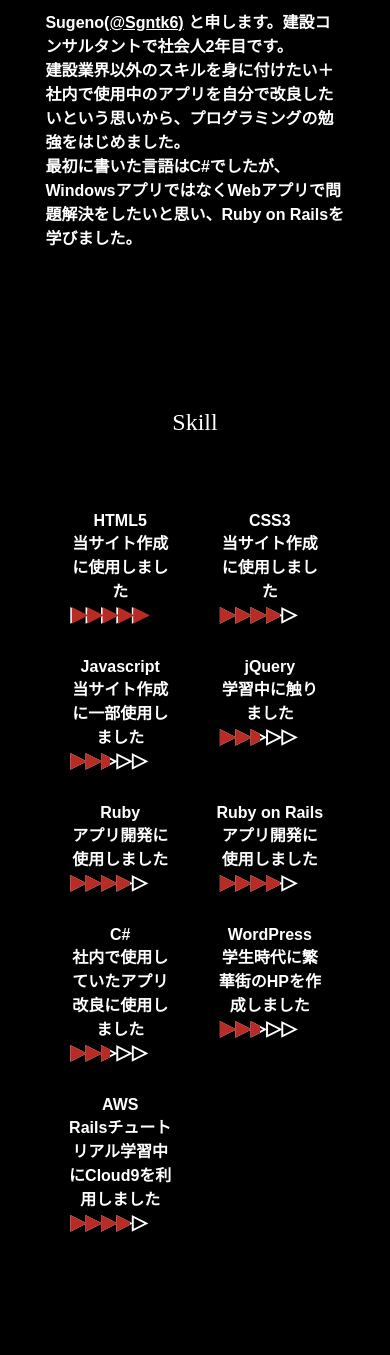
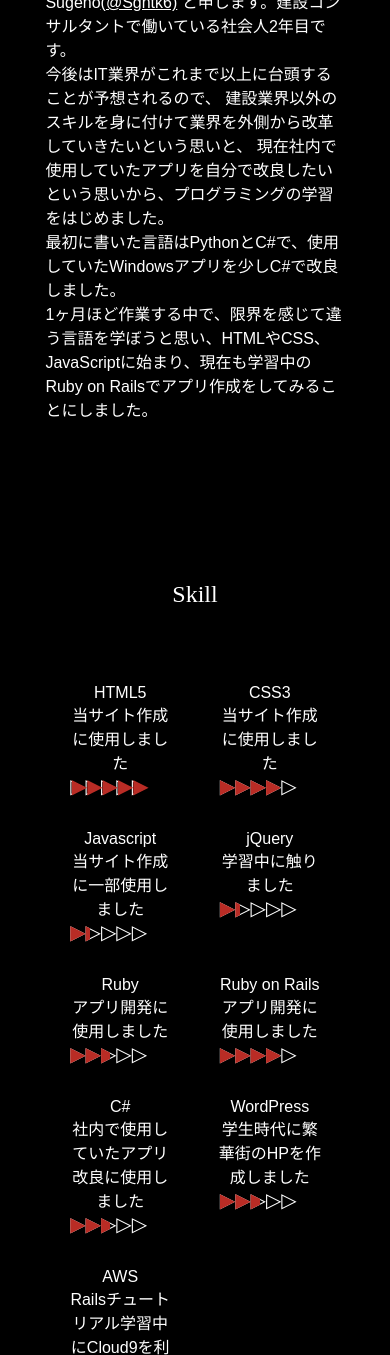
Before and after one commit to Sugeno-tk/sgnportfolio-sample, a PHP site: page / in a window 390 px wide; the page is wider, and only the part inside the window is pictured. Shown: the part 524-1879 px from the top of that part. Run offline with PHP 8.4, Linux system fonts and the light colour scheme; some libraries are stand-ins or nearby versions.

Commit message:
Add two works

```diff
--- a/index.html
+++ b/index.html
@@ -57,14 +57,17 @@
         </div>
         <div class="profile-wrapper">
           <div class="icon-img">
-            <img src="https://www.homepage-tukurikata.com/image/lion.jpg" alt="">
+            <img src="img/prof-dog.jpg" alt="">
           </div>
           <div class="profile-content">
             <p class="text">Sugeno<a href="https://twitter.com/SgnTk6">(@Sgntk6)</a>
-              と申します。建設コンサルタントで社会人2年目です。
-              <br>建設業界以外のスキルを身に付けたい＋社内で使用中のアプリを自分で改良したいという思いから、プログラミングの勉強をはじめました。
-              <br>最初に書いた言語はC#でしたが、WindowsアプリではなくWebアプリで問題解決をしたいと思い、Ruby
-              on Railsを学びました。
+              と申します。建設コンサルタントで働いている社会人2年目です。
+              <br>今後はIT業界がこれまで以上に台頭することが予想されるので、
+              建設業界以外のスキルを身に付けて業界を外側から改革していきたいという思いと、
+              現在社内で使用していたアプリを自分で改良したいという思いから、プログラミングの学習をはじめました。
+              <br>最初に書いた言語はPythonとC#で、使用していたWindowsアプリを少しC#で改良しました。
+              <br>1ヶ月ほど作業する中で、限界を感じて違う言語を学ぼうと思い、HTMLやCSS、JavaScriptに始まり、現在も学習中のRuby
+              on Railsでアプリ作成をしてみることにしました。
             </p>
           </div>
         </div>
@@ -98,7 +101,7 @@
             <ul>
               <li class="skill-card-title">Javascript</li>
               <li class="skill-text">当サイト作成に一部使用しました</li>
-              <li class="skill-level level2">
+              <li class="skill-level level1">
               </li>
             </ul>
           </div>
@@ -106,7 +109,7 @@
             <ul>
               <li class="skill-card-title">jQuery</li>
               <li class="skill-text">学習中に触りました</li>
-              <li class="skill-level level2">
+              <li class="skill-level level1">
               </li>
             </ul>
           </div>
@@ -114,7 +117,7 @@
             <ul>
               <li class="skill-card-title">Ruby</li>
               <li class="skill-text">アプリ開発に使用しました</li>
-              <li class="skill-level level3">
+              <li class="skill-level level2">
               </li>
             </ul>
           </div>
@@ -162,23 +165,38 @@
         </div>
         <div class="card-wrapper">
           <figure class="card">
-            <a class="portfolio-item" href="#">
-              <img class="portfolio-img" src="https://www.homepage-tukurikata.com/image/lion.jpg" alt="">
+            <a class="portfolio-item" href="https://boiling-ocean-14744.herokuapp.com/tasks">
+              <img class="portfolio-img" src="img/sgntodo.png" alt="">
             </a>
-            <figcaption class="card-caption">ライオンさん</figcaption>
+            <figcaption class="card-caption">簡単なto doアプリ</figcaption>
+            <p>シンプルな機構の投稿アプリです。
+              <br>製作期間：3日
+            </p>
+          </figure>
+          <figure class="card">
+            <a class="portfolio-item" href="https://sgnreview-app.herokuapp.com/">
+              <img class="portfolio-img" src="img/sgnreview.png" alt="">
+            </a>
+            <figcaption class="card-caption">投稿サイト</figcaption>
+            <p><a href="https://railstutorial.jp/" class="rails-tutorial">Railsチュートリアル</a>の成果物に、検索機能といいね機能をつけてみました。
+              <br>いいね機能はまだ調整中です。
+              <br>製作期間：1週間
+            </p>
           </figure>
           <figure class="card">
             <a class="portfolio-item" href="#">
-              <img class="portfolio-img" src="https://www.homepage-tukurikata.com/image/lion.jpg" alt="">
+              <img class="portfolio-img" src="img/English.png" alt="">
             </a>
-            <figcaption class="card-caption">ライオンさん</figcaption>
+            <figcaption class="card-caption">準備中</figcaption>
           </figure>
-          <figure class="card">
-            <a class="portfolio-item" href="#">
-              <img class="portfolio-img" src="https://www.homepage-tukurikata.com/image/lion.jpg" alt="">
-            </a>
-            <figcaption class="card-caption">ライオンさん</figcaption>
-          </figure>
+        </div>
+        <div class="">
+          <h3>やってみたいこと・作りたいもの</h3>
+          <p　class="wanna-do-list">・自分専用の英単語帳アプリ
+            <br>・学者(教授)と学生をマッチングするサービス
+            <br>・繁華街のジャンルと評価がマップ上で把握できるサービス
+            <br>・表計算ソフトとCADの双方を持ち合わせたアプリ
+          </p>
         </div>
       </div>
     </section>
@@ -207,7 +225,7 @@
           </li>
           <!-- git hub -->
           <li class="list-item">
-            <a class="social-link circle" href="#" target="_blank">
+            <a class="social-link circle" href="https://github.com/Sugeno-tk" target="_blank">
               <i class="fab fa-github fa-3x">
               </i>
             </a>
--- a/stylesheet.css
+++ b/stylesheet.css
@@ -1,5 +1,5 @@
 @charset "UTF-8";
-body { background: #000; font-family: 'Arial', serif; font-weight: 900; text-align: center; color: #fff; }
+body { background: #000; font-family: 'Arial'; font-weight: lighter; text-align: center; color: #fff; }
 
 li { list-style: none; }
 
@@ -47,9 +47,11 @@ section .section-title-block { text-align: center; margin-bottom: 30px; }
 
 .profile-wrapper a:hover { color: #22a6bf; }
 
-.profile-wrapper .icon-img { width: 33%; }
+.profile-wrapper .icon-img { width: 35%; }
 
-.profile-wrapper .profile-content { width: 62%; }
+.profile-wrapper .icon-img img { margin-top: 20px; width: 200px; height: 260px; }
+
+.profile-wrapper .profile-content { width: 60%; }
 
 .profile-wrapper .profile-content .text { text-align: left; }
 
@@ -77,9 +79,15 @@ section .section-title-block { text-align: center; margin-bottom: 30px; }
 
 figure { margin: 0; display: block; }
 
+figure a img { width: 200px; height: 150px; }
+
 figure a:hover { opacity: .5; }
 
+.rails-tutorial:hover { color: #b92c25; }
+
 #works .card { display: inline-block; width: 33%; }
+
+.wanna-do-list { text-align: left; }
 
 #contact ul { width: 80%; margin: 0 auto; padding: 30px 0; text-align: center; display: flex; justify-content: center; }
 
--- a/stylesheet.scss
+++ b/stylesheet.scss
@@ -1,7 +1,7 @@
 body {
   background: #000;
-  font-family: 'Arial', serif;
-  font-weight: 900;
+  font-family: 'Arial';
+  font-weight: lighter;
   text-align: center;
   color: #fff;
 }
```
Also changed, not shown: other parts of stylesheet.scss (+35 -15 lines), img/English.png (added), img/prof-dog.jpg (added), img/sgnreview.png (added), img/sgntodo.png (added), 1 other file. Lines whose indentation alone changed are shown as unchanged.
